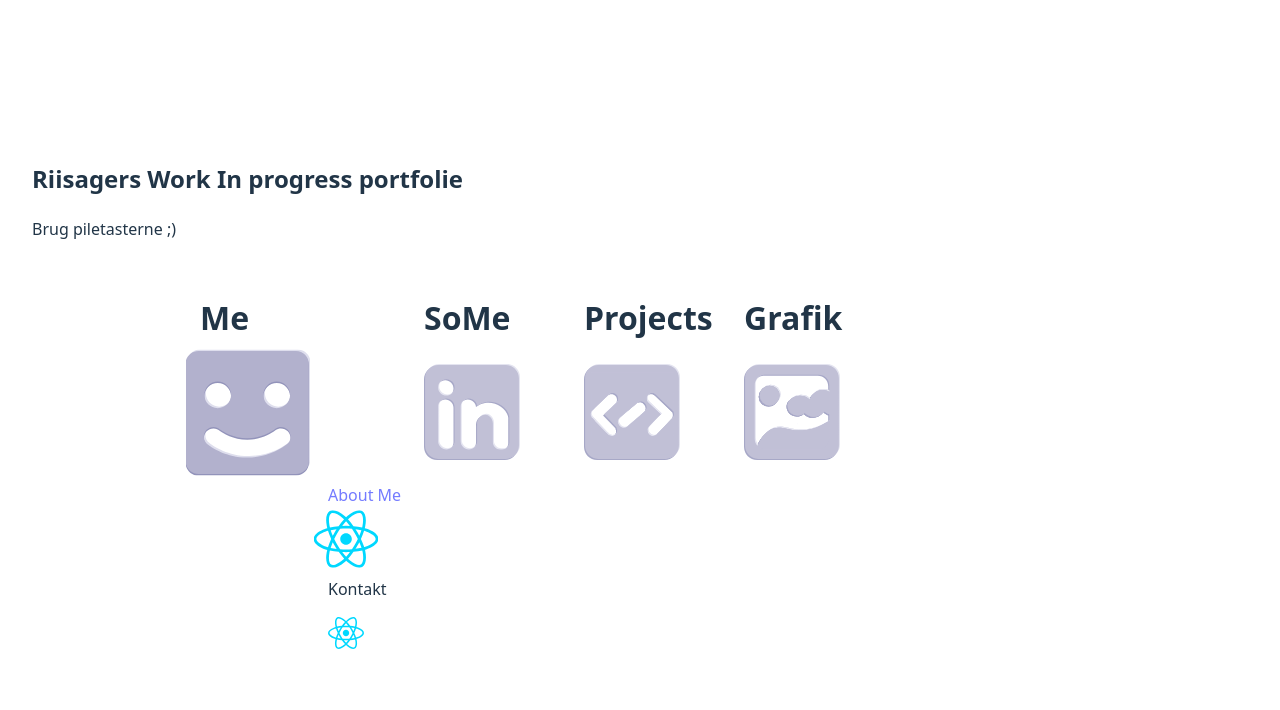
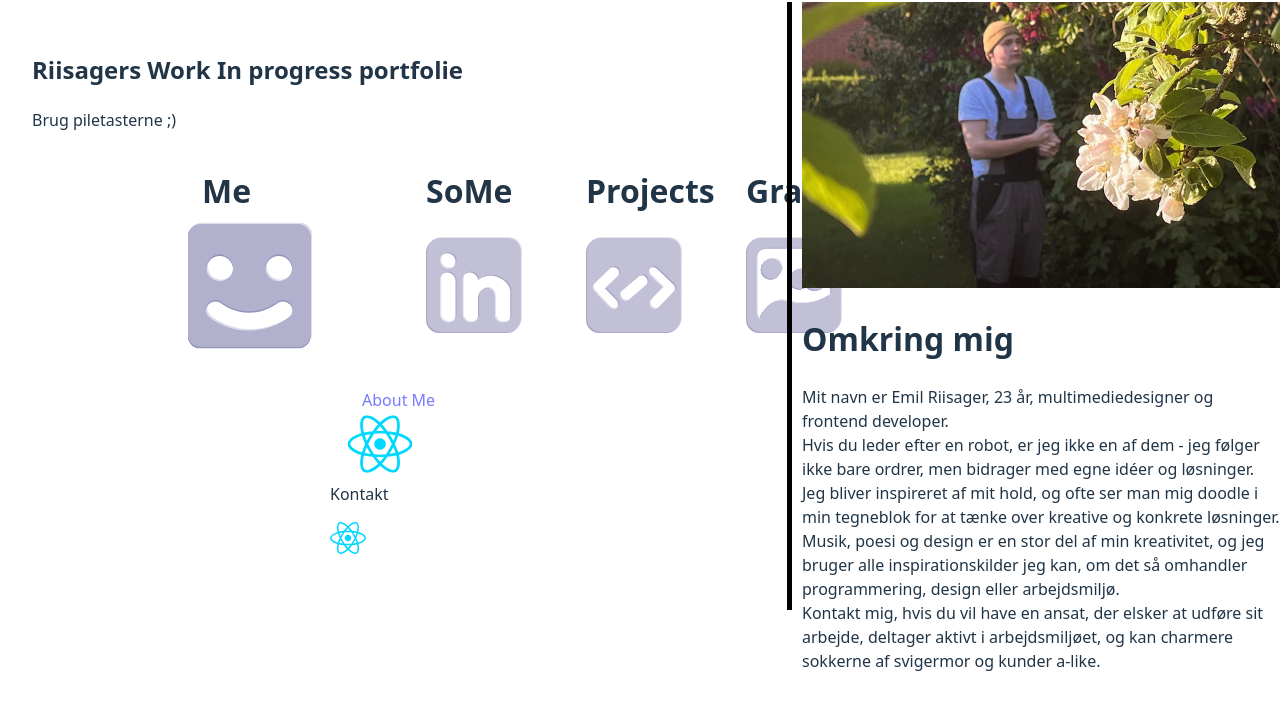
Before and after one commit to Riiskager/riiskager.github.io, a React (Vite) app: page / in a window 1280 px wide. Shown: the top 710 px of the page. Built offline with nearby package versions, Linux system fonts and the light colour scheme.

Commit message:
meget er ændret sikkert

```diff
--- a/src/Data/Categories.js
+++ b/src/Data/Categories.js
@@ -3,14 +3,15 @@ import grafikIkon from '../assets/grafik.svg'
 import projektIkon from '../assets/projekt.svg'
 import SoMeIkon from '../assets/SoMe.svg'
 import placeholder from '../assets/react.svg'
-
+import AboutMe from '../components/AboutMe'
 
   const categories = [
   { name: "Me", img: meIcon,
     subs: [
-        {name: "About Me", img: placeholder},
+        {name: "About Me", img: placeholder, component: AboutMe },
         {name: "Kontakt", img: placeholder}
-    ] },
+    ],
+  },
   { name: "SoMe", img: SoMeIkon,
     subs: [
         {name: "LinkedIn", img: placeholder},
--- /dev/null
+++ b/src/components/AboutMe.jsx
@@ -0,0 +1,15 @@
+import mig from '../assets/Mig.jpg'
+
+function AboutMe(){
+    return(
+        <div className="AboutMe">
+            <img src={mig} alt='mig'></img>
+           <h1> Omkring mig </h1>
+            <p>     Mit navn er Emil Riisager, 23 år, multimediedesigner og frontend developer. <br />
+                    Hvis du leder efter en robot, er jeg ikke en af dem - jeg følger ikke bare ordrer, men bidrager med egne idéer og løsninger. <br /> Jeg bliver inspireret af mit hold, og ofte ser man mig doodle i min tegneblok for at tænke over kreative og konkrete løsninger. Musik, poesi og design er en stor del af min kreativitet, og jeg bruger alle inspirationskilder jeg kan, om det så omhandler programmering, design eller arbejdsmiljø.
+                   <br /> Kontakt mig, hvis du vil have en ansat, der elsker at udføre sit arbejde, deltager aktivt i arbejdsmiljøet, og kan charmere sokkerne af svigermor og kunder a-like.
+            </p>
+        </div>
+    )
+}
+export default AboutMe
--- a/src/components/TopCat.jsx
+++ b/src/components/TopCat.jsx
@@ -4,6 +4,8 @@ import { useState, useEffect } from "react";
 export default function TopCat() {
     const [selectedIndex, SetSelectedIndex] = useState(0)
     const [selectedSubIndex, SetSelectedSubIndex] = useState(0)
+    const selectedCategory = categories[selectedIndex];
+    const selectedSub = selectedCategory.subs?.[selectedSubIndex];
 
      useEffect(() => { //Hvis jeg trykker på en key, og den er ArrowRight, så highlight den i næste index, medmindre index er større end eller = 3, så gå tilbage til nul
         function handleKeyDown(e) {
@@ -42,6 +44,7 @@ export default function TopCat() {
     //Return functionen looper gennem categories, og mapper dem alle én af gangen
   return (
     //listen laves
+    <div className="whole-page">
     <div className="carousel">
 
         <ul className="top-categories"
@@ -67,8 +70,11 @@ export default function TopCat() {
             <img src={sub.img} alt={sub.name + "icon"} />
         </li>
         ))}
-
         </ul>
+       <div className="detail-panel">
+            {selectedSub && selectedSub.component && <selectedSub.component />}
+        </div>
+       </div>
     </div>
   );
 }
--- a/src/index.css
+++ b/src/index.css
@@ -39,7 +39,8 @@ body {
 
 /* Header styling*/
 .header{
-  margin: 2rem
+  margin: 2rem;
+  position:absolute;
 }
 
 
@@ -48,6 +49,7 @@ body {
 .carousel {
   position: relative;
   left: 10rem;
+  top: 10%;
 }
 
 .top-categories h1{
@@ -77,14 +79,16 @@ body {
 }
 .top-highlight{
   margin-right: 4rem;
+
 }
 
 /* Sub kategori styling*/
 .subCategory{
-  position: relative;
+  position: absolute;
   z-index: -1;
   transition: transform 0.5s ease;
   left: 8rem;
+
 }
 .subCategory li{
   display: block;
@@ -92,9 +96,38 @@ body {
 
 .sub-highlight{
   color: #747bff;
+  transform:translateX(2rem);
+  transition: 0.2s ease-in-out;
 }
 
 .sub-highlight img{
   transform: scale(1.8);
   transition: 0.2 ease;
 }
+
+
+/* Detail panel styling*/
+
+.detail-panel{
+  position: absolute;
+  border-left: 5px solid black;
+  top: -21rem;
+  right: 10rem;
+  width: 30rem;
+  height: 100vh;
+  padding-left: 10px;
+}
+.detail-panel img{
+  width: 30rem;
+}
+
+.whole-page{
+  border: 2px solid white;
+  width: 100vw;
+  height: 100vw;
+  overflow: hidden;
+}
+.whole-page .detail-panel{
+  display: flex;
+  justify-content: end;
+}
```
Also changed, not shown: src/assets/Mig.jpg (added).
